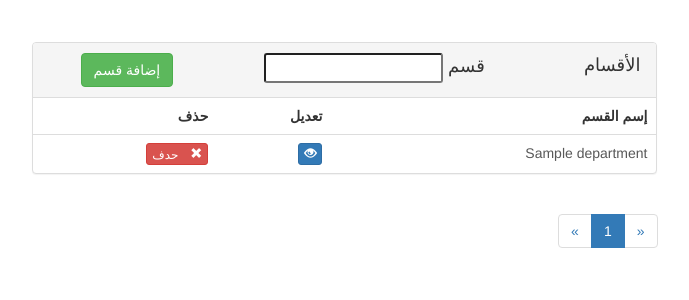
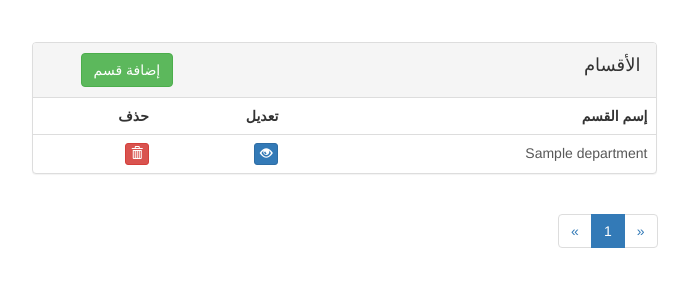
Before and after one commit to afituri/archive, a Django app: template static/template/Departments.html in a window 1280 px wide. Shown: the part 71-371 px from the top of the page, without its empty margins (311-1000 px from the left). Run offline with Django 3.2, Linux system fonts and the light colour scheme; the template is opened without the code that fills it: most values are stand-ins (such as "Sample title", 1, 10 or a date in 2020); some libraries are stand-ins or nearby versions.

Commit message:
valedation

```diff
--- a/hnec/views/archive.py
+++ b/hnec/views/archive.py
@@ -38,14 +38,14 @@ def editArchive(request, archive_id=1):
 def addArchive(request, department_id=0):
     c = {}
     c.update(csrf(request))
-    if int(department_id)!=0:
+    if request.user.is_staff or int(department_id) == int(request.user.employee.department_id.id):
         c['list']=Section.objects.filter(Department_id=department_id,status=True)
         c['dept_id']= department_id
         c['userid']=request.user.id
         c['departmentName']=Department.objects.get(id=department_id,status=True)
         return render_to_response('addArchive.html',c)
     else:
-        return HttpResponseRedirect('/',)
+        return HttpResponseRedirect('/addArchive/%s/' %request.user.employee.department_id.id)
 
 @login_required(login_url='/')
 def getArchiveType(request, department_id=0):
--- a/static/template/Departments.html
+++ b/static/template/Departments.html
@@ -18,10 +18,7 @@
                                     </font>
                                 </div>
                                 <div class="  col-md-6 col-sm-6 col-xs-6 ">
-                                    <font size="4" >
-                                        قسم
-                                    </font>
-                                    <input type="text" class="input-sm"p laceholder="البحث">
+
                                 </div>
                                 <div class="  col-md-2 col-sm-2 col-xs-2  ">
                                     <a href="#addDept" role="button" data-toggle="modal" class="btn btn-success">
@@ -50,8 +47,7 @@
                                 </td>
                                 <td>
                                     <button href="#del" id="delete" type="button" class="btn btn-danger btn-xs" data-toggle="modal" value="{{department.id}}">
-                                        <span class="glyphicon glyphicon-remove">
-                                        حدف
+                                        <span class="glyphicon glyphicon-trash">
                                         </span>
                                     </button>
                                 </td>
```
Also changed, not shown: hnec/views/department.py (+19 -16 lines).
